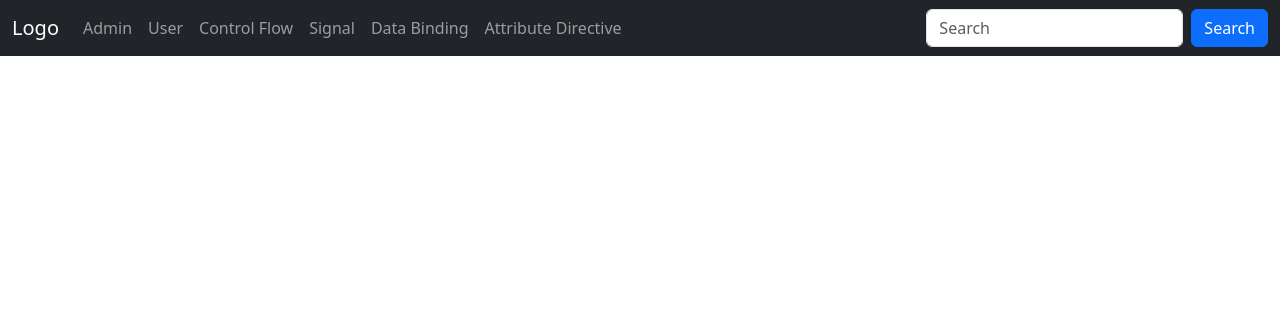
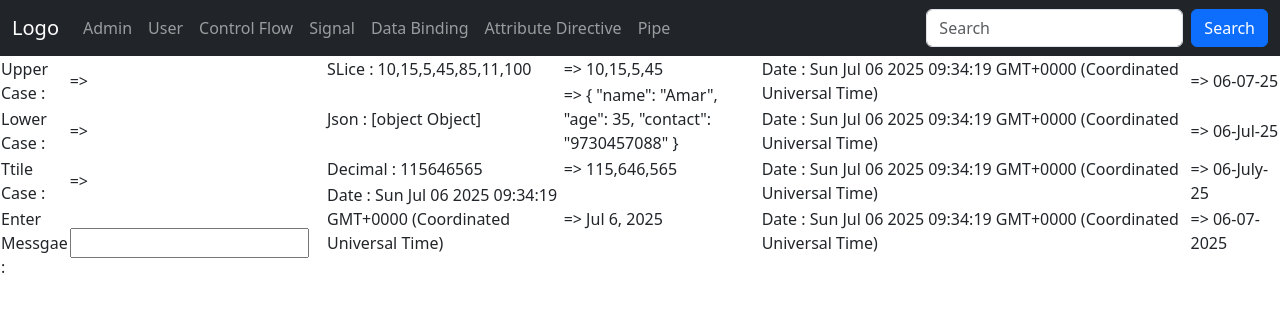
Before and after one commit to amarjit77/Angular_20, an Angular app in the folder angular20Tutorial/: page /Pipe in a window 1280 px wide. Before the commit this address led to /. Shown: the top 312 px of the page. Built offline with nearby package versions, Linux system fonts and the light colour scheme.

Commit message:
add code for pipe

```diff
--- a/angular20Tutorial/src/app/app.html
+++ b/angular20Tutorial/src/app/app.html
@@ -24,6 +24,9 @@
          <li class="nav-item">
           <a class="nav-link" routerLink="AttDirective">Attribute Directive</a>
         </li>
+        <li class="nav-item">
+          <a class="nav-link" routerLink="Pipe">Pipe</a>
+        </li>
       </ul>
       <form class="d-flex">
         <input class="form-control me-2" type="text" placeholder="Search">
--- a/angular20Tutorial/src/app/app.routes.ts
+++ b/angular20Tutorial/src/app/app.routes.ts
@@ -5,6 +5,7 @@ import { SignalEx } from './components/signal-ex/signal-ex';
 import { Controlflow } from './components/controlflow/controlflow';
 import { User } from './components/user/user';
 import { AttDirective } from './components/att-directive/att-directive';
+import { Pipe } from './components/pipe/pipe';
 
 export const routes: Routes = [
     { path: 'Admin', component: Admin },
@@ -12,5 +13,6 @@ export const routes: Routes = [
     { path: 'ControlFlow', component: Controlflow },
     { path: 'Signal', component: SignalEx },
     { path: 'Databinding', component: Databinding },
-    { path: 'AttDirective', component: AttDirective }
+    { path: 'AttDirective', component: AttDirective },
+    { path: 'Pipe', component: Pipe }
 ];
--- /dev/null
+++ b/angular20Tutorial/src/app/components/pipe/pipe.html
@@ -0,0 +1,64 @@
+<div class="row">
+    <div class="col-3">
+        <table style="width: 100%;">
+            <tr>
+                <td> Upper Case : {{strMessage}}</td>
+                <td> => {{strMessage | uppercase}}</td>
+            </tr>
+            <tr>
+                <td> Lower Case : {{strMessage}}</td>
+                <td> => {{strMessage | lowercase }}</td>
+            </tr>
+            <tr>
+                <td> Ttile Case : {{strMessage}}</td>
+                <td> => {{strMessage | titlecase }}</td>
+            </tr>
+            <tr>
+                <td> Enter Messgae : </td>
+                <td> <input type="text" [(ngModel)]="strMessage"></td>
+            </tr>
+        </table>
+    </div>
+    <div class="col-4">
+        <table style="width: 100%;">
+            <tr>
+                <td> SLice : {{rollNoList}}</td>
+                <td> => {{rollNoList | slice: 0:4}}</td>
+            </tr>
+            <tr>
+                <td> Json : {{employeeObj}} </td>
+                <td> => {{employeeObj | json }}</td>
+            </tr>
+            <tr>
+                <td> Decimal : {{amount}}</td>
+                <td> => {{amount | number }}</td>
+            </tr>
+            <tr>
+                <td> Date : {{currDate}}</td>
+                <td> => {{currDate | date }} </td>
+            </tr>
+        </table>
+    </div>
+
+    <div class="col-5">
+        <table style="width: 100%;">
+            <tr>
+                <td> Date : {{currDate}}</td>
+                <td> => {{currDate | date: 'dd-MM-yy' }} </td>
+            </tr>
+            <tr>
+                <td> Date : {{currDate}}</td>
+                <td> => {{currDate | date: 'dd-MMM-yy' }} </td>
+            </tr>
+            <tr>
+                <td> Date : {{currDate}}</td>
+                <td> => {{currDate | date: 'dd-MMMM-yy' }} </td>
+            </tr>
+            <tr>
+                <td> Date : {{currDate}}</td>
+                <td> => {{currDate | date: 'dd-MM-yyyy' }} </td>
+            </tr>
+        </table>
+    </div>
+
+</div>
--- /dev/null
+++ b/angular20Tutorial/src/app/components/pipe/pipe.ts
@@ -0,0 +1,27 @@
+import { DatePipe, DecimalPipe, JsonPipe, LowerCasePipe, SlicePipe, TitleCasePipe, UpperCasePipe } from '@angular/common';
+import { Component } from '@angular/core';
+import { FormsModule } from '@angular/forms';
+
+@Component({
+  selector: 'app-pipe',
+  imports: [FormsModule, UpperCasePipe, LowerCasePipe, TitleCasePipe, SlicePipe,
+    JsonPipe, DecimalPipe, DatePipe],
+  templateUrl: './pipe.html',
+  styleUrl: './pipe.css'
+})
+export class Pipe {
+
+  strMessage: string = "";
+  rollNoList = [10, 15, 5, 45, 85, 11, 100];
+
+  employeeObj:any = {
+    name: 'Amar',
+    age: 35,
+    contact: '9730457088'
+  }
+
+  amount: number = 115646565;
+
+  currDate: Date = new Date;
+
+}
```
Also changed, not shown: angular20Tutorial/src/app/components/pipe/pipe.css (added).
